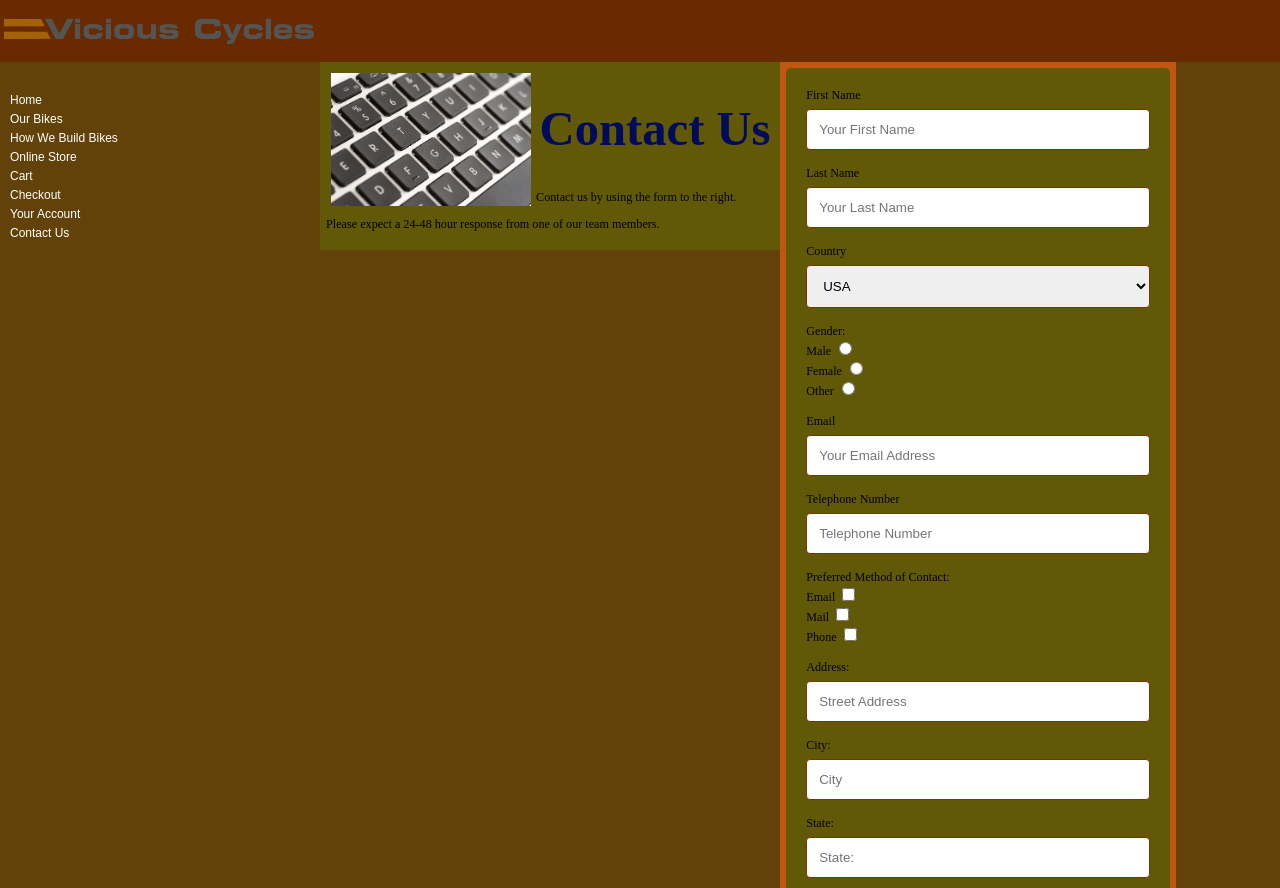
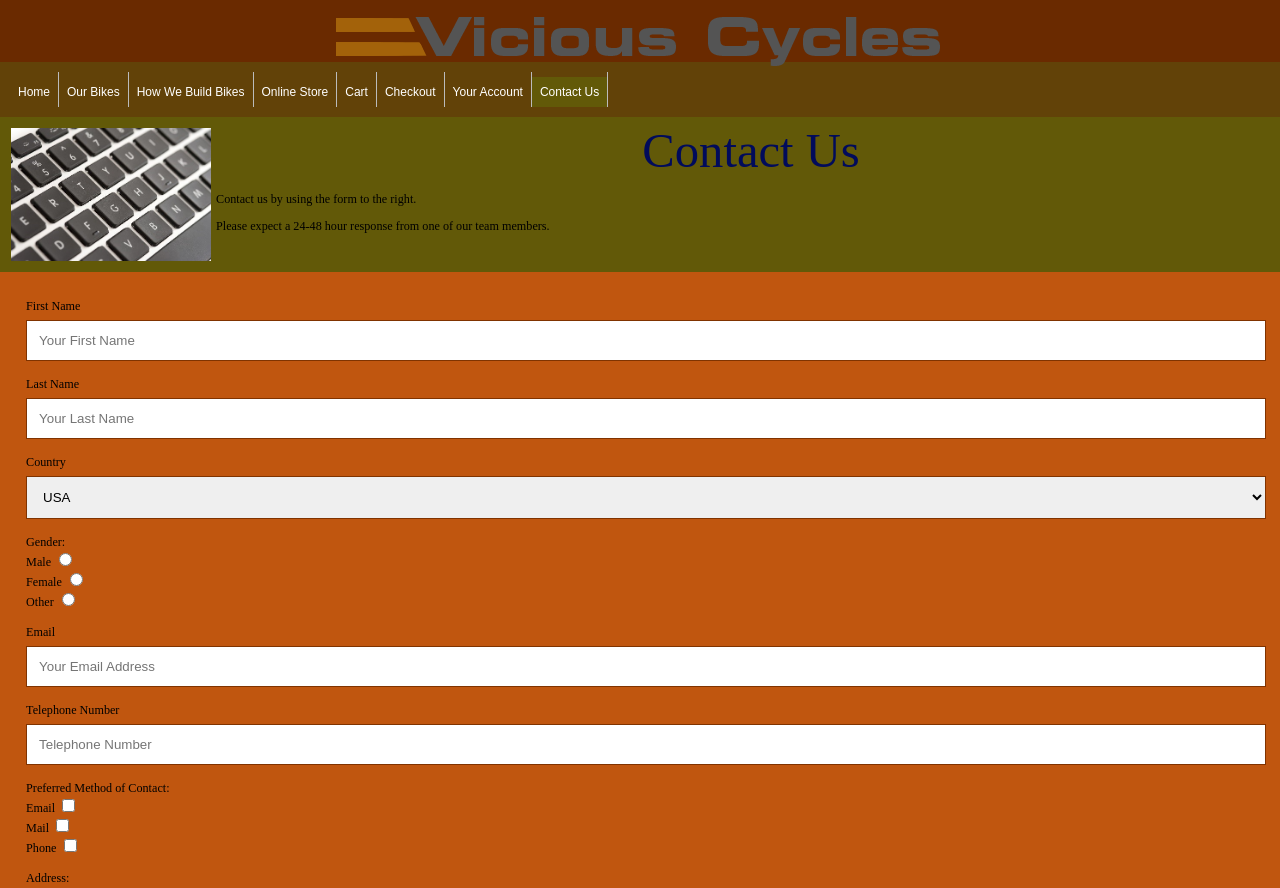
Before and after one commit to brmonaghan/ViciousCyclesProject, a plain HTML site: page contactus/index.html in a window 1280 px wide. Shown: the top 888 px of the page. Drawn offline with Linux system fonts and the light colour scheme.

Commit message:
Added files and renovated website

```diff
--- a/contactus/index.html
+++ b/contactus/index.html
@@ -1,15 +1,15 @@
 <!DOCTYPE html>
 <html lang="en">
 <head>
-    <link rel="stylesheet" href="style.css">
+    <link rel="stylesheet" href="../style.css">
     <meta charset="UTF-8">
-    <meta name="viewport" content="width=device-width, initial-scale=1.0">
+    <meta name="viewport" content="width=device-width, initial-scale=1">
     <link rel="shortcut icon" href="../favicon.ico"/>
     <title>Contact Us - Vicious Cycles</title>
 </head>
 <body>
         <div id="header">
-            <img src="../images/vclogo.png" alt="Vicious Cycle Logo" width="100" class="center">
+            <img src="../images/vclogo.png" alt="Vicious Cycle Logo" class="tie">
         </div>
 
         <!--beginning contentArea-->
@@ -18,26 +18,28 @@
 
         <div id="column1">
 
-        <p id="links">
-           <a href="../index.html">Home</a>
-           <a href="../ourbikes/index.html">Our Bikes</a>
-           <a href="../webuild/index.html">How We Build Bikes</a>
-           <a href="#">Online Store</a>
-           <a href="#">Cart</a>
-           <a href="#">Checkout</a>
-           <a href="#">Your Account</a>
-           <a href="#">Contact Us</a>
-        </p>
+        <nav id="links">
+            <ul>
+                <li><a href="../index.html">Home</a></li>
+                <li><a href="../ourbikes/index.html">Our Bikes</a></li>
+                <li><a href="../webuild/index.html">How We Build Bikes</a></li>
+                <li><a href="#">Online Store</a></li>
+                <li><a href="#">Cart</a></li>
+                <li><a href="#">Checkout</a></li>
+                <li><a href="#">Your Account</a></li>
+                <li><a href="#" class="active">Contact Us</a></li>
+            </ul>
+        </nav>
 
 
         </div>
 
         <div id="column2">
             <div>
-                <img src="../images/about.jpg" alt="Keyboard" width="200"/>
+                <img src="../images/about.jpg" alt="Keyboard" width="200" class="allothers"/>
             </div>
             <div>
-                <h1 style="text-align:center">Contact Us</h1>
+                <header style="text-align:center">Contact Us</header>
             </div>
             <div>
             <p>
@@ -123,13 +125,13 @@
             For our sister site click <a href="http://bikes.com" target="_blank">me</a> for more bikes!
             <div>
             <div style="display:inline-block; vertical-align:top">
-            <img src="../images/fbbike.png" alt="Facebook" width="10" />
+            <img src="../images/fbbike.png" alt="Facebook" width="10px" />
             </div>
             <div style="display:inline-block">
                 Facebook
             </div>
             <div style="display:inline-block; vertical-align:top">
-                <img src="../images/vclogo.png" alt="Twitter" width="10" />
+                <img src="../images/twbike.png" alt="Twitter" width="10px" />
             </div>
             <div style="display:inline-block">
                 Twitter
--- a/contactus/style.css
+++ /dev/null
@@ -1,75 +0,0 @@
-body {
-    background-color: #E7FBFB;
-}
-h1 {
-    font-size: 4em;
-    text-align: center;
-    color: #010B5B;
-}
-.center {
-    display: block;
-    margin-left: auto;
-    margin-right: auto;
-    width: 25%;
-  }
-img {
-    float: left;
-    margin: 5px;
-    max-width: 100%;
-    height: auto;
-}
-body 	{	margin:0px; padding:0px;}
-
-div#header {width: 100%; background-color:#6A2A00;}
-div#contentArea {	width:100%; background-color:#624208; 	}
-div#column1 {	width:25%; background-color:#624208; float: left;	}
-div#column2 {	width:35%; background-color:#625908; float: left; word-wrap: break-word;	}
-div#column3 {	width:30%; background-color:#C0560F; float: left;	}
-div#footer {	width:100%; background-color:#423227;	}
-div.clearfloats	{	clear: both;	} /* clears the floats so the footer will place correctly */
-
-div#header	{text-align: center; font-style: italic; height: 2.5em; padding-top: .5em; font-size: 1.3em; }
-
-#links	{ width: 150px;  margin-right: 10px;	padding: 10px;}
-#links a {   display: block;font-family: sans-serif; color: white; font-size: 9pt; margin-top: 5px;}
-#links a:link	{text-decoration: none;	}
-#links a:visited	{text-decoration: none;	}
-#links a:hover	{color: red; text-decoration: underline;	}
-#links a:active	{text-decoration: none;	}
-
-div#column2 {	padding: .5em; font-size: .76em;	}
-div#column3 {	padding: .5em; font-size: .76em;	}
-
-div#footer	{text-align: center; font-style: italic; height: 4em; padding: .5em 0; font-size: .76em; word-wrap: break-word;	}
-/* Style inputs with type="text", select elements and textareas */
-input[type=text], select, textarea {
-    width: 100%; /* Full width */
-    padding: 12px; /* Some padding */
-    border: 1px solid rgb(128, 51, 0); /* Gray border */
-    border-radius: 4px; /* Rounded borders */
-    box-sizing: border-box; /* Make sure that padding and width stays in place */
-    margin-top: 6px; /* Add a top margin */
-    margin-bottom: 16px; /* Bottom margin */
-    resize: vertical /* Allow the user to vertically resize the textarea (not horizontally) */
-  }
-  /* Style the submit button with a specific background color etc */
-  input[type=submit] {
-    background-color: #624208;
-    color: white;
-    padding: 12px 20px;
-    border: none;
-    border-radius: 4px;
-    cursor: pointer;
-  }
-
-  /* When moving the mouse over the submit button, add a darker green color */
-  input[type=submit]:hover {
-    background-color: #5f2600;
-  }
-
-  /* Add a background color and some padding around the form */
-  .container {
-    border-radius: 5px;
-    background-color: #625908;
-    padding: 20px;
-  }
--- a/ourbikes/style.css
+++ /dev/null
@@ -1,43 +0,0 @@
-body {
-    background-color: #E7FBFB;
-}
-h1 {
-    font-size: 4em;
-    text-align: center;
-    color: #010B5B;
-}
-.center {
-    display: block;
-    margin-left: auto;
-    margin-right: auto;
-    width: 25%;
-  }
-img {
-    float: left;
-    margin: 5px;
-    max-width: 100%;
-    height: auto;
-}
-body 	{	margin:0px; padding:0px;}
-
-div#header {width: 100%; background-color:#6A2A00;}
-div#contentArea {	width:100%; background-color:#624208; 	}
-div#column1 {	width:25%; background-color:#624208; float: left;	}
-div#column2 {	width:35%; background-color:#625908; float: left; word-wrap: break-word;	}
-div#column3 {	width:30%; background-color:#C0560F; float: left;	}
-div#footer {	width:100%; background-color:#423227;	}
-div.clearfloats	{	clear: both;	} /* clears the floats so the footer will place correctly */
-
-div#header	{text-align: center; font-style: italic; height: 2.5em; padding-top: .5em; font-size: 1.3em; }
-
-#links	{ width: 150px;  margin-right: 10px;	padding: 10px;}
-#links a {   display: block;font-family: sans-serif; color: white; font-size: 9pt; margin-top: 5px;}
-#links a:link	{text-decoration: none;	}
-#links a:visited	{text-decoration: none;	}
-#links a:hover	{color: red; text-decoration: underline;	}
-#links a:active	{text-decoration: none;	}
-
-div#column2 {	padding: .5em; font-size: .76em;	}
-div#column3 {	padding: .5em; font-size: .76em;	}
-
-div#footer	{text-align: center; font-style: italic; height: 4em; padding: .5em 0; font-size: .76em; word-wrap: break-word;	}
--- a/style.css
+++ b/style.css
@@ -1,7 +1,7 @@
 body {
     background-color: #E7FBFB;
 }
-h1 {
+header {
     font-size: 4em;
     text-align: center;
     color: #010B5B;
@@ -12,32 +12,87 @@ h1 {
     margin-right: auto;
     width: 25%;
   }
-img {
-    float: left;
+.tie {
+    margin: 0px;
+    max-width: 100%;
+    height: auto;
+}
+.allothers {
     margin: 5px;
     max-width: 100%;
     height: auto;
+    float: left;
 }
+
 body 	{	margin:0px; padding:0px;}
 
-div#header {width: 100%; background-color:#6A2A00;}
-div#contentArea {	width:100%; background-color:#624208; 	}
-div#column1 {	width:25%; background-color:#624208; float: left;	}
-div#column2 {	width:35%; background-color:#625908; float: left; word-wrap: break-word;	}
-div#column3 {	width:30%; background-color:#C0560F; float: left;	}
+div#header {width: 100%; background-color:#6A2A00; height:auto;}
+div#contentArea {	width:auto; background-color:#624208; 	}
+div#column1 {	width:100%; background-color:#624208; float: left;	}
+div#column2 {	width:100%; background-color:#625908; float: left; word-wrap: break-word;	}
+div#column3 {	width:100%; background-color:#C0560F; float: left;	}
 div#footer {	width:100%; background-color:#423227;	}
 div.clearfloats	{	clear: both;	} /* clears the floats so the footer will place correctly */
 
 div#header	{text-align: center; font-style: italic; height: 2.5em; padding-top: .5em; font-size: 1.3em; }
 
-#links	{ width: 150px;  margin-right: 10px;	padding: 10px;}
-#links a {   display: block;font-family: sans-serif; color: white; font-size: 9pt; margin-top: 5px;}
+#links	{ width: 100%;  margin-right: 10px;	padding: 10px;}
+#links a {   display: block; font-family: sans-serif; color: white; font-size: 9pt; margin-top: 5px; padding: 8px;}
 #links a:link	{text-decoration: none;	}
 #links a:visited	{text-decoration: none;	}
-#links a:hover	{color: red; text-decoration: underline;	}
 #links a:active	{text-decoration: none;	}
+ul {
+    list-style-type: none;
+    margin: 0;
+    padding: 0;
+    overflow: hidden;
 
+}
+li {
+    float:left;
+    display: block;
+    border-right: 1px solid #bbb;
+}
+li a {
+    display: block;
+    text-align: center;
+    padding: 14px 16px;
+}
+li a:hover {
+    background-color: #423227;
+  }
+.active {
+    background-color: #625908;
+  }
 div#column2 {	padding: .5em; font-size: .76em;	}
 div#column3 {	padding: .5em; font-size: .76em;	}
 
 div#footer	{text-align: center; font-style: italic; height: 4em; padding: .5em 0; font-size: .76em; word-wrap: break-word;	}
+input[type=text], select, textarea {
+    width: 100%; /* Full width */
+    padding: 12px; /* Some padding */
+    border: 1px solid rgb(128, 51, 0); /* Gray border */
+    box-sizing: border-box; /* Make sure that padding and width stays in place */
+    margin-top: 6px; /* Add a top margin */
+    margin-bottom: 16px; /* Bottom margin */ /* Allow the user to vertically resize the textarea (not horizontally) */
+  }
+  /* Style the submit button with a specific background color etc */
+  input[type=submit] {
+    background-color: #624208;
+    color: white;
+    padding: 12px 20px;
+    border: none;
+    cursor: pointer;
+  }
+
+  /* When moving the mouse over the submit button, add a darker green color */
+  input[type=submit]:hover {
+    background-color: #5f2600;
+  }
+
+  /* Add a background color and some padding around the form */
+  .container {
+    border-radius: 5px;
+    padding: 20px;
+    width: auto;
+  }
--- a/webuild/style.css
+++ /dev/null
@@ -1,43 +0,0 @@
-body {
-    background-color: #E7FBFB;
-}
-h1 {
-    font-size: 4em;
-    text-align: center;
-    color: #010B5B;
-}
-.center {
-    display: block;
-    margin-left: auto;
-    margin-right: auto;
-    width: 25%;
-  }
-img {
-    float: left;
-    margin: 5px;
-    max-width: 100%;
-    height: auto;
-}
-body 	{	margin:0px; padding:0px;}
-
-div#header {width: 100%; background-color:#6A2A00;}
-div#contentArea {	width:100%; background-color:#624208; 	}
-div#column1 {	width:25%; background-color:#624208; float: left;	}
-div#column2 {	width:35%; background-color:#625908; float: left; word-wrap: break-word;	}
-div#column3 {	width:30%; background-color:#C0560F; float: left;	}
-div#footer {	width:100%; background-color:#423227;	}
-div.clearfloats	{	clear: both;	} /* clears the floats so the footer will place correctly */
-
-div#header	{text-align: center; font-style: italic; height: 2.5em; padding-top: .5em; font-size: 1.3em; }
-
-#links	{ width: 150px;  margin-right: 10px;	padding: 10px;}
-#links a {   display: block;font-family: sans-serif; color: white; font-size: 9pt; margin-top: 5px;}
-#links a:link	{text-decoration: none;	}
-#links a:visited	{text-decoration: none;	}
-#links a:hover	{color: red; text-decoration: underline;	}
-#links a:active	{text-decoration: none;	}
-
-div#column2 {	padding: .5em; font-size: .76em;	}
-div#column3 {	padding: .5em; font-size: .76em;	}
-
-div#footer	{text-align: center; font-style: italic; height: 4em; padding: .5em 0; font-size: .76em; word-wrap: break-word;	}
```
Also changed, not shown: index.html (+20 -20 lines), ourbikes/index.html (+21 -19 lines), webuild/index.html (+21 -31 lines).
